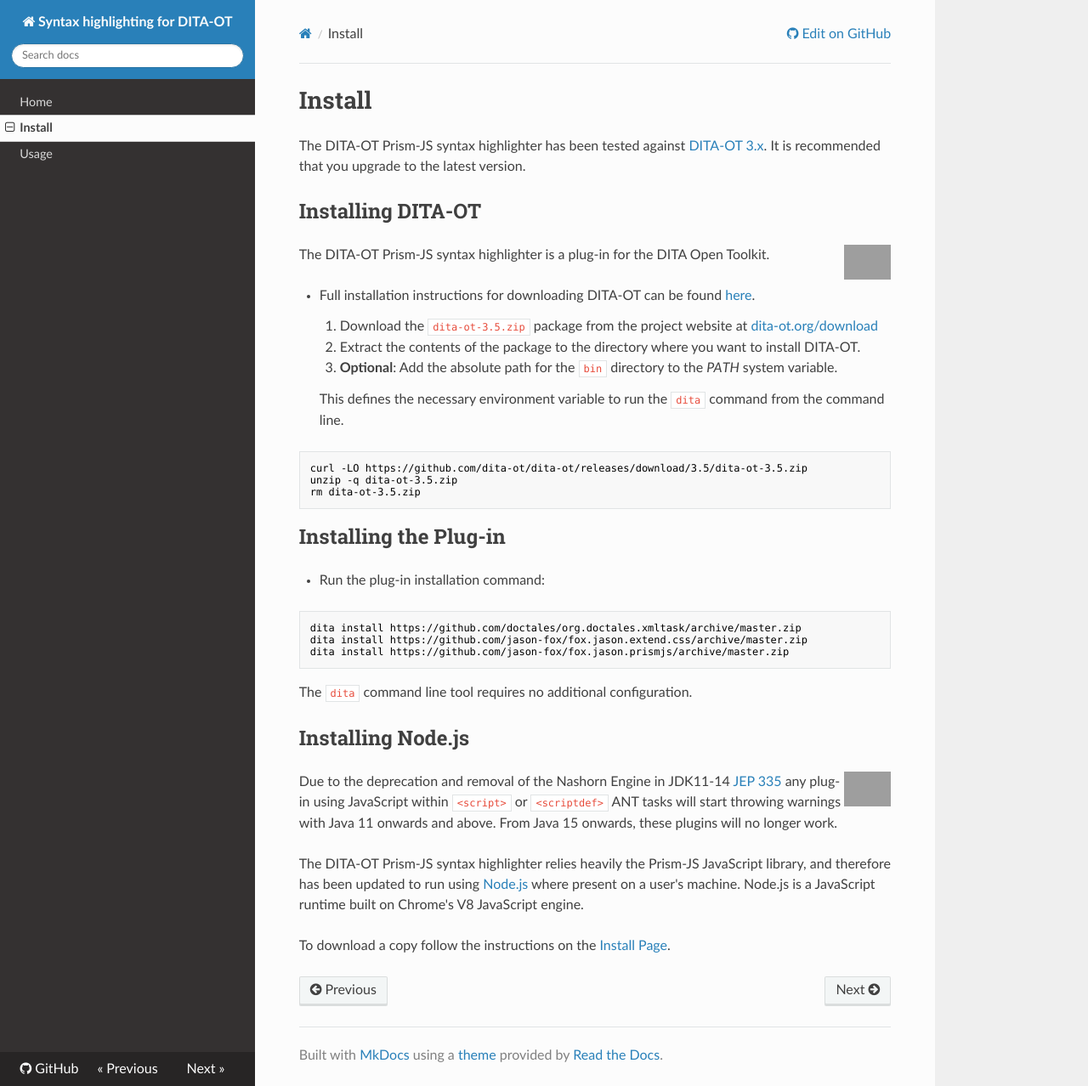
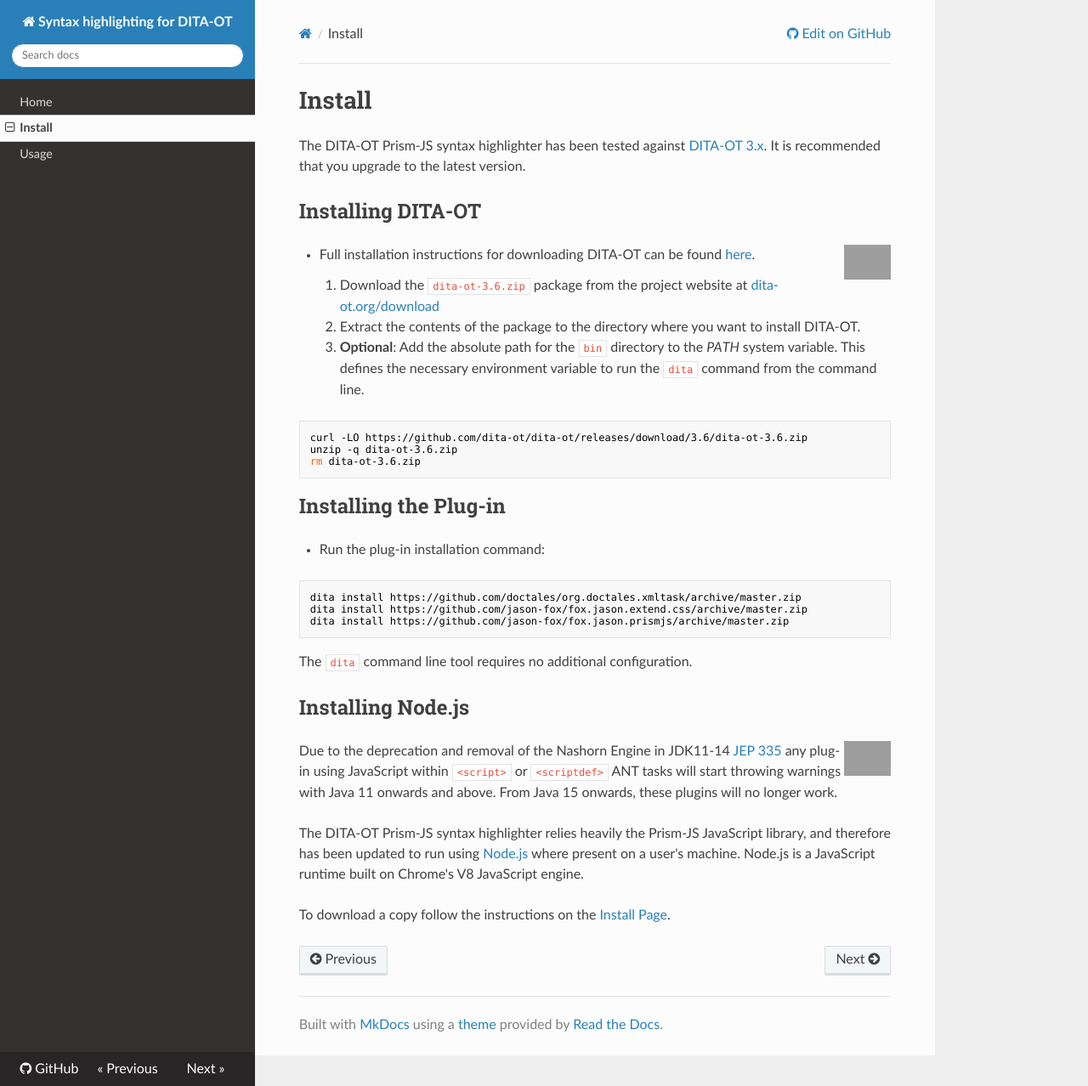
Before and after one commit to jason-fox/fox.jason.prismjs, an MkDocs documentation site: the page built from docs/install.md, in a window 1280 px wide and 1278 px high. Shown: the whole window at 85% size. Built offline with MkDocs 1.6.1, drawn with Linux system fonts in a browser that asks for light colours; nearby versions of some CDN libraries; old or Windows-style settings are respelled for this version of MkDocs; a style sheet for code colours, icons or effects is not loaded; grey boxes are pictures that could not be loaded.

Commit message:
Update to 3.6.

````diff
--- a/docs/install.md
+++ b/docs/install.md
@@ -7,21 +7,19 @@
 
 <a href="https://www.dita-ot.org"><img src="https://www.dita-ot.org/images/dita-ot-logo.svg" align="right" width="55" height="55"></a>
 
-The DITA-OT Prism-JS syntax highlighter is a plug-in for the DITA Open Toolkit.
+-   Full installation instructions for downloading DITA-OT can be found
+    [here](https://www.dita-ot.org/3.6/topics/installing-client.html).
 
--   Full installation instructions for downloading DITA-OT can be found
-    [here](https://www.dita-ot.org/3.5/topics/installing-client.html).
+    1.  Download the `dita-ot-3.6.zip` package from the project website at
+        [dita-ot.org/download](https://www.dita-ot.org/download)
+    2.  Extract the contents of the package to the directory where you want to install DITA-OT.
+    3.  **Optional**: Add the absolute path for the `bin` directory to the _PATH_ system variable. This defines the
+        necessary environment variable to run the `dita` command from the command line.
 
-    1.  Download the `dita-ot-3.5.zip` package from the project website at [dita-ot.org/download](https://www.dita-ot.org/download)
-    2.  Extract the contents of the package to the directory where you want to install DITA-OT.
-    3.  **Optional**: Add the absolute path for the `bin` directory to the _PATH_ system variable.
-
-    This defines the necessary environment variable to run the `dita` command from the command line.
-
-```console
-curl -LO https://github.com/dita-ot/dita-ot/releases/download/3.5/dita-ot-3.5.zip
-unzip -q dita-ot-3.5.zip
-rm dita-ot-3.5.zip
+```bash
+curl -LO https://github.com/dita-ot/dita-ot/releases/download/3.6/dita-ot-3.6.zip
+unzip -q dita-ot-3.6.zip
+rm dita-ot-3.6.zip
 ```
 
 ## Installing the Plug-in
````
